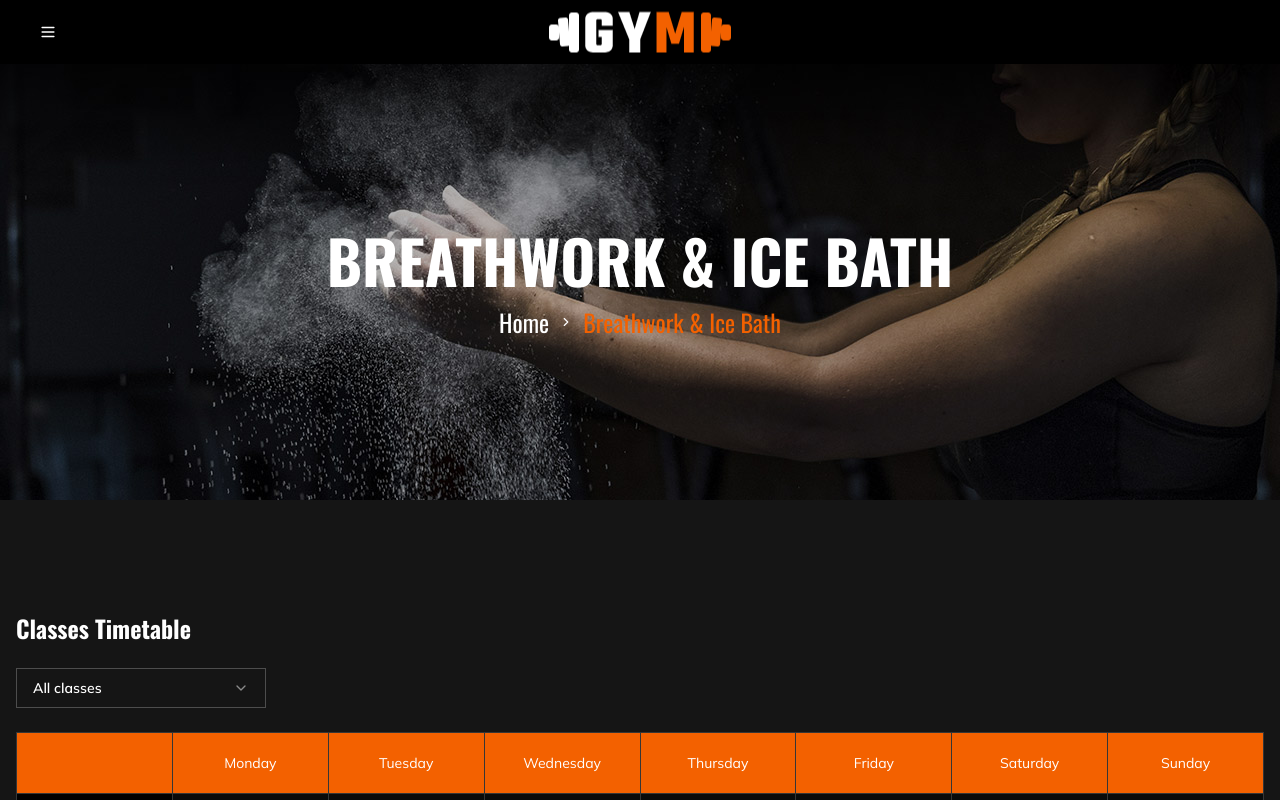
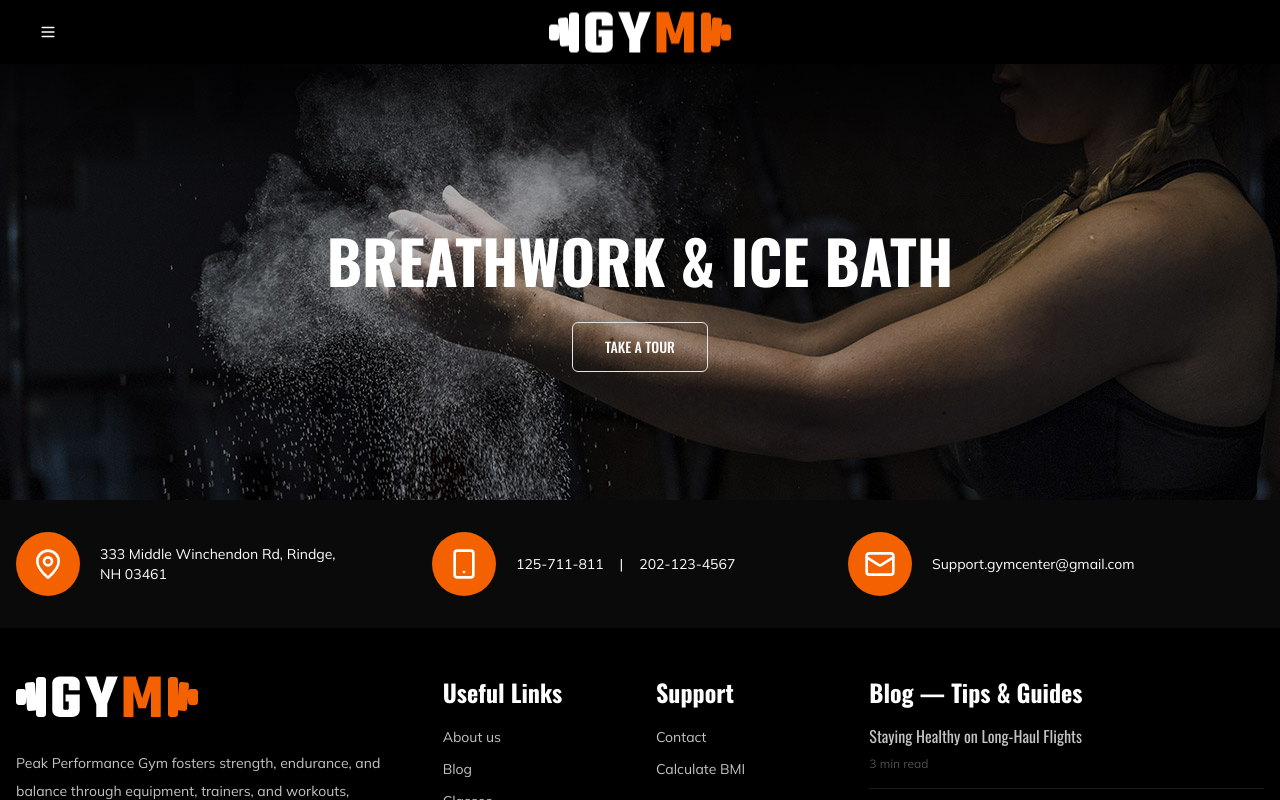
Before and after one commit to felipe-muner/podium-gym, a Next.js app: page /classes/breathwork-ice-bath in a window 1280 px wide. Shown: the top 800 px of the page. Built offline with nearby package versions, Linux system fonts and the light colour scheme.

Commit message:
feat: conditional button for Breadcrumb

```diff
--- a/app/classes/breathwork-ice-bath/page.tsx
+++ b/app/classes/breathwork-ice-bath/page.tsx
@@ -1,13 +1,11 @@
 import { Breadcrumb } from "@/components/Breadcrumb";
-import { Timetable } from "@/components/Timetable";
 import { getMetadata } from "@/lib/utils";
 
 export const metadata = getMetadata({ routeName: "Breathwork Ice Bath" });
 export default function BreathworkIceBath() {
   return (
     <>
-      <Breadcrumb route={'Breathwork & Ice Bath'} />
-      <Timetable />
+      <Breadcrumb route={'Breathwork & Ice Bath'} isClass />
     </>
   );
 }
--- a/app/classes/hiit/page.tsx
+++ b/app/classes/hiit/page.tsx
@@ -1,13 +1,11 @@
 import { Breadcrumb } from "@/components/Breadcrumb";
-import { Timetable } from "@/components/Timetable";
 import { getMetadata } from "@/lib/utils";
 
 export const metadata = getMetadata({ routeName: "hiit" });
 export default function BreathworkIceBath() {
   return (
     <>
-      <Breadcrumb route={'HIIT'} />
-      <Timetable />
+      <Breadcrumb route={'HIIT'} isClass />
     </>
   );
 }
--- a/app/classes/pilates-mobility/page.tsx
+++ b/app/classes/pilates-mobility/page.tsx
@@ -1,13 +1,11 @@
 import { Breadcrumb } from "@/components/Breadcrumb";
-import { Timetable } from "@/components/Timetable";
 import { getMetadata } from "@/lib/utils";
 
 export const metadata = getMetadata({ routeName: "Pilates Mobility" });
 export default function BreathworkIceBath() {
   return (
     <>
-      <Breadcrumb route={'Pilates Mobility'} />
-      <Timetable />
+      <Breadcrumb route={'Pilates Mobility'} isClass />
     </>
   );
 }
--- a/app/classes/tabata/page.tsx
+++ b/app/classes/tabata/page.tsx
@@ -1,13 +1,11 @@
 import { Breadcrumb } from "@/components/Breadcrumb";
-import { Timetable } from "@/components/Timetable";
 import { getMetadata } from "@/lib/utils";
 
 export const metadata = getMetadata({ routeName: "Tabata" });
 export default function BreathworkIceBath() {
   return (
     <>
-      <Breadcrumb route={'Tabata'} />
-      <Timetable />
+      <Breadcrumb route={'Tabata'} isClass />
     </>
   );
 }
--- a/components/Breadcrumb/Breadcrumb.tsx
+++ b/components/Breadcrumb/Breadcrumb.tsx
@@ -1,18 +1,13 @@
 import React from "react"
-import {
-  Breadcrumb as UIBreadcrumb,
-  BreadcrumbItem,
-  BreadcrumbLink,
-  BreadcrumbList,
-  BreadcrumbPage,
-  BreadcrumbSeparator,
-} from "@/components/ui/breadcrumb"
+import { Button } from "../ui/button"
+
 
 interface BreadcrumbProps {
   route: string
+  isClass?: boolean
 }
 
-const Breadcrumb: React.FC<BreadcrumbProps> = ({ route }) => {
+const Breadcrumb: React.FC<BreadcrumbProps> = ({ route, isClass }) => {
   return (
     <section className="h-[500px] pt-[230px] bg-[url('/img/breadcrumb-bg.jpg')] bg-cover bg-center bg-brand-background-2 w-full">
       <div className="mx-auto">
@@ -21,18 +16,9 @@ const Breadcrumb: React.FC<BreadcrumbProps> = ({ route }) => {
             <h2 className="text-6xl text-white font-semibold uppercase mb-4">
               {route}
             </h2>
-            <UIBreadcrumb>
-              <BreadcrumbList className="flex justify-center text-2xl">
-                <BreadcrumbItem>
-                  <BreadcrumbLink className="text-white hover:text-background" href="/">Home</BreadcrumbLink>
-                </BreadcrumbItem>
-                <BreadcrumbSeparator className="text-white" />
-                <BreadcrumbItem>
-                  <BreadcrumbPage className="text-brand-orange">{route}</BreadcrumbPage>
-                </BreadcrumbItem>
-              </BreadcrumbList>
-            </UIBreadcrumb>
-            {/* add button here */}
+            {isClass && <Button className="mt-4 bg-transparent hover:bg-brand-orange px-8 py-6 uppercase border hover:border-brand-orange">
+              Take a tour
+            </Button>}
           </div>
 
         </div>
```
